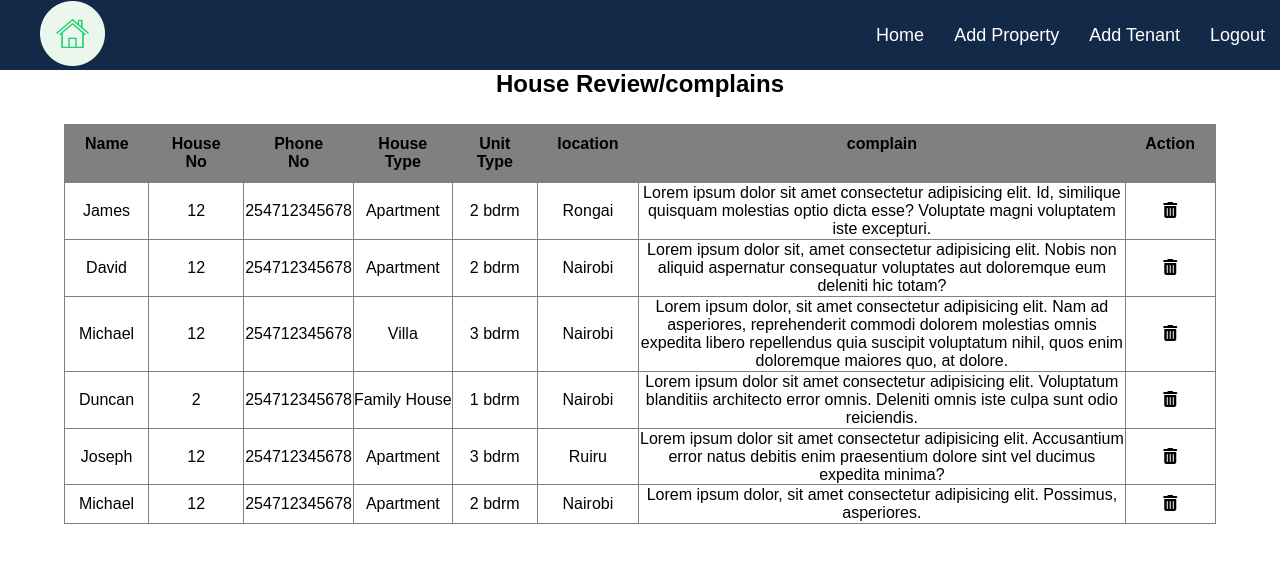
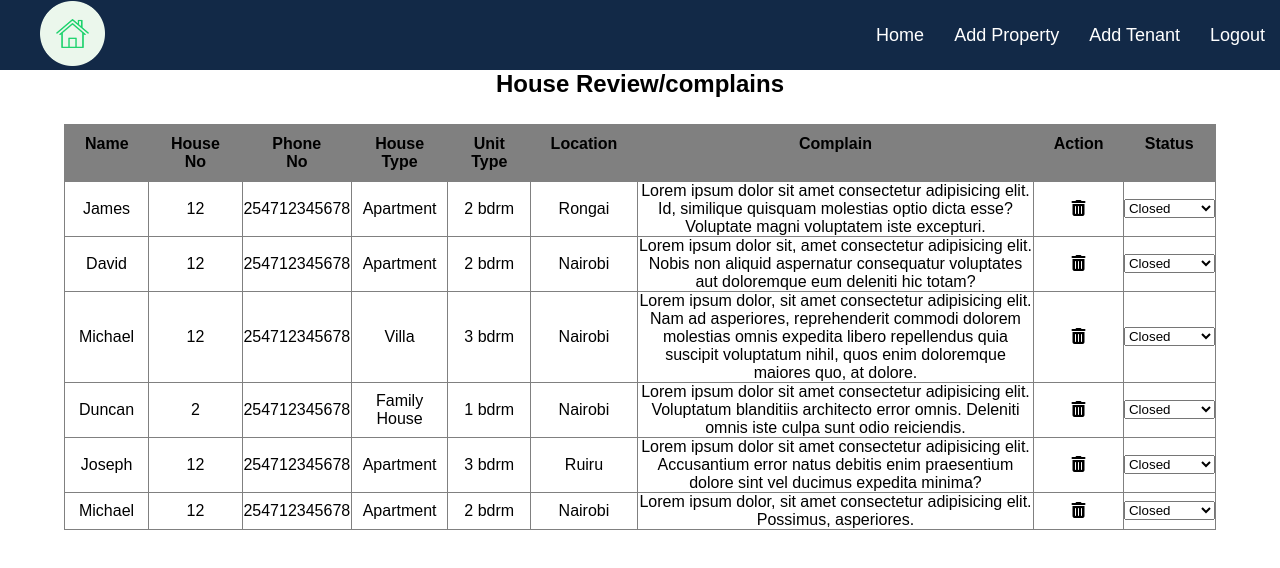
Before and after one commit to codingvaleria/housyproperties-frontend, a React (Create React App) app: page /admin/complains in a window 1280 px wide. Shown: the top 568 px of the page. Built offline with nearby package versions, Linux system fonts and the light colour scheme; a web font is replaced by a local one.

Commit message:
added status column

```diff
--- a/src/admin/components/complains/Complains.js
+++ b/src/admin/components/complains/Complains.js
@@ -14,9 +14,10 @@ function Complains() {
         <th>Phone No</th>
         <th>House Type</th>
         <th>Unit Type</th>
-        <th>location</th>
-        <th>complain</th>
+        <th>Location</th>
+        <th>Complain</th>
         <th>Action</th>
+        <th>Status</th>
         <tr>
           <td>James</td>
           <td>12</td>
@@ -31,6 +32,12 @@ function Complains() {
           </td>
           <td className="delete">
             <i class="fa fa-trash" aria-hidden="true"></i>
+          </td>
+          <td>
+            <select>
+              <option>Closed</option>
+              <option>In Progress</option>
+            </select>
           </td>
         </tr>
         <tr>
@@ -47,6 +54,12 @@ function Complains() {
           </td>
           <td className="delete">
             <i className="fa fa-trash" aria-hidden="true"></i>
+          </td>
+          <td>
+            <select>
+              <option>Closed</option>
+              <option>In Progress</option>
+            </select>
           </td>
         </tr>
         <tr>
@@ -65,6 +78,12 @@ function Complains() {
           <td className="delete">
             <i className="fa fa-trash" aria-hidden="true"></i>
           </td>
+          <td>
+            <select>
+              <option>Closed</option>
+              <option>In Progress</option>
+            </select>
+          </td>
         </tr>
         <tr>
           <td>Duncan</td>
@@ -80,6 +99,12 @@ function Complains() {
           </td>
           <td className="delete">
             <i className="fa fa-trash" aria-hidden="true"></i>
+          </td>
+          <td>
+            <select>
+              <option>Closed</option>
+              <option>In Progress</option>
+            </select>
           </td>
         </tr>
         <tr>
@@ -97,6 +122,12 @@ function Complains() {
           <td className="delete">
             <i className="fa fa-trash" aria-hidden="true"></i>
           </td>
+          <td>
+            <select>
+              <option>Closed</option>
+              <option>In Progress</option>
+            </select>
+          </td>
         </tr>
         <tr>
           <td>Michael</td>
@@ -112,6 +143,12 @@ function Complains() {
           <td className="delete">
             <i className="fa fa-trash" aria-hidden="true"></i>
           </td>
+          <td>
+            <select>
+              <option>Closed</option>
+              <option>In Progress</option>
+            </select>
+          </td>
         </tr>
       </table>
     </div>
```
